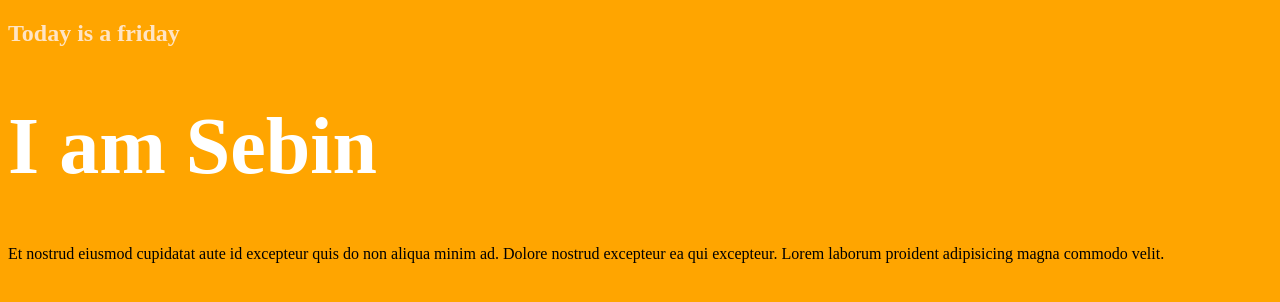
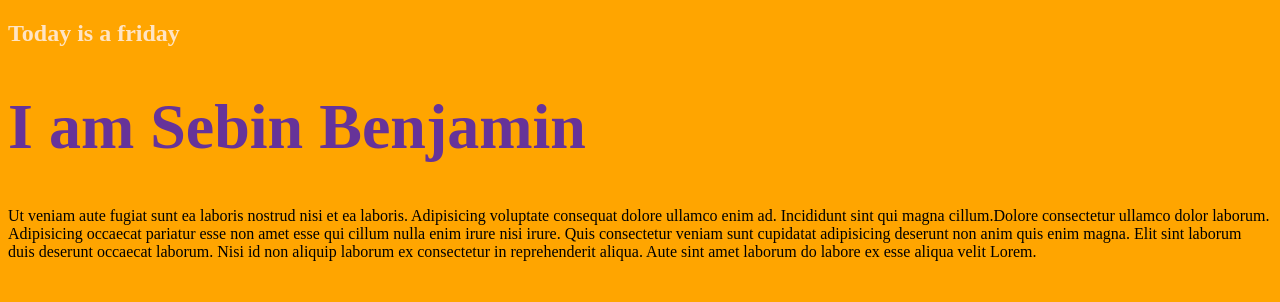
Before and after one commit to Mission-Ready/merge-conflict-demo, a plain HTML site: page index.html in a window 1280 px wide. Drawn offline with Linux system fonts and the light colour scheme.

Commit message:
update content

```diff
--- a/index.html
+++ b/index.html
@@ -11,9 +11,11 @@
 
 <body>
   <h2>Today is a friday</h2>
-  <h1>I am Sebin</h1>
-  <p>Et nostrud eiusmod cupidatat aute id excepteur quis do non aliqua minim ad. Dolore nostrud excepteur ea qui
-    excepteur. Lorem laborum proident adipisicing magna commodo velit.</p>
+  <h1>I am Sebin Benjamin</h1>
+  <p>
+    Ut veniam aute fugiat sunt ea laboris nostrud nisi et ea laboris. Adipisicing voluptate consequat dolore ullamco
+    enim ad. Incididunt sint qui magna cillum.Dolore consectetur ullamco dolor laborum. Adipisicing occaecat pariatur esse non amet esse qui cillum nulla enim irure nisi irure. Quis consectetur veniam sunt cupidatat adipisicing deserunt non anim quis enim magna. Elit sint laborum duis deserunt occaecat laborum. Nisi id non aliquip laborum ex consectetur in reprehenderit aliqua. Aute sint amet laborum do labore ex esse aliqua velit Lorem.
+  </p>
 </body>
 
 </html>
--- a/style.css
+++ b/style.css
@@ -7,6 +7,6 @@ h2 {
 }
 
 h1 {
-  color: white;
-  font-size: 5em;
+  color: rebeccapurple;
+  font-size: 4em;
 }
```
